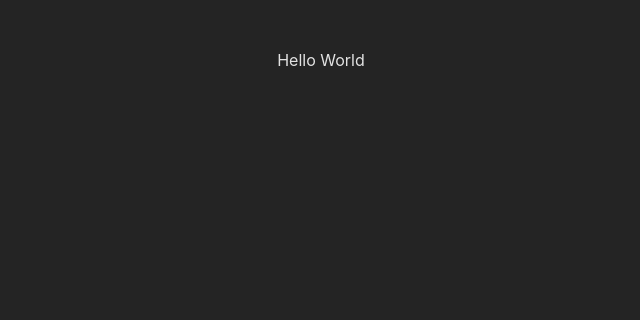
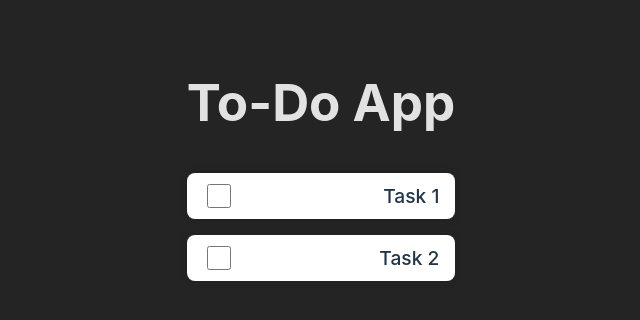
Before and after one commit to CharlyCR3110/To-Do-App, a React (Vite) app: page / in a window 1280 px wide. Shown: the top 320 px of the page, without its empty margins (319-959 px from the left). Built offline with nearby package versions, Linux system fonts and the light colour scheme.

Commit message:
feat: add TaskItem component to App.jsx

```diff
--- a/src/App.jsx
+++ b/src/App.jsx
@@ -1,3 +1,4 @@
+import { TaskItem } from './components/TaskItem'
 import { useState } from 'react'
 
 import './App.css'
@@ -5,9 +6,11 @@ import './App.css'
 function App() {
 
   return (
-    <>
-      <p>Hello World</p>
-    </>
+    <section className='App'>
+      <h1>To-Do App</h1>
+      <TaskItem> Task 1 </TaskItem>
+      <TaskItem> Task 2 </TaskItem>
+    </section>
   )
 }
 
```
